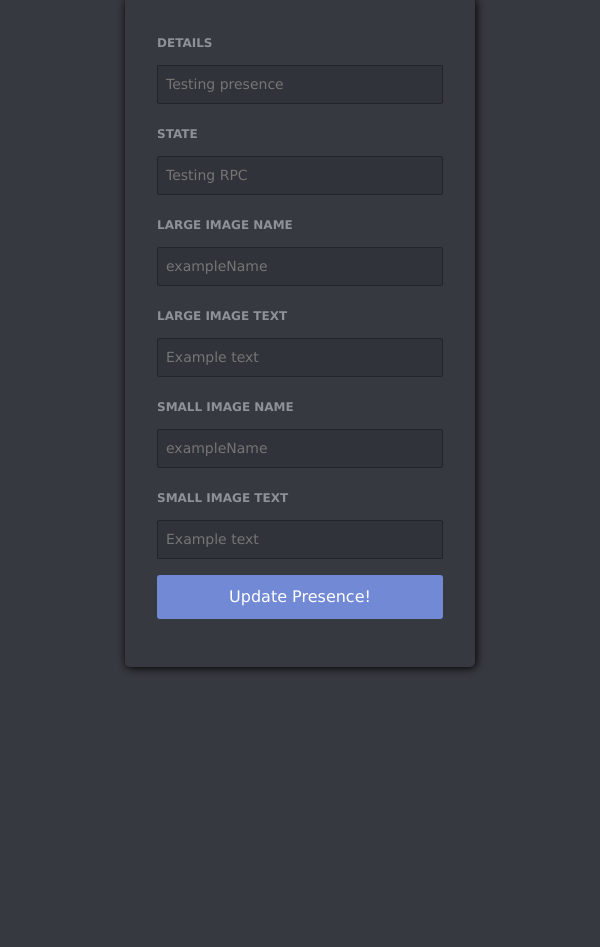
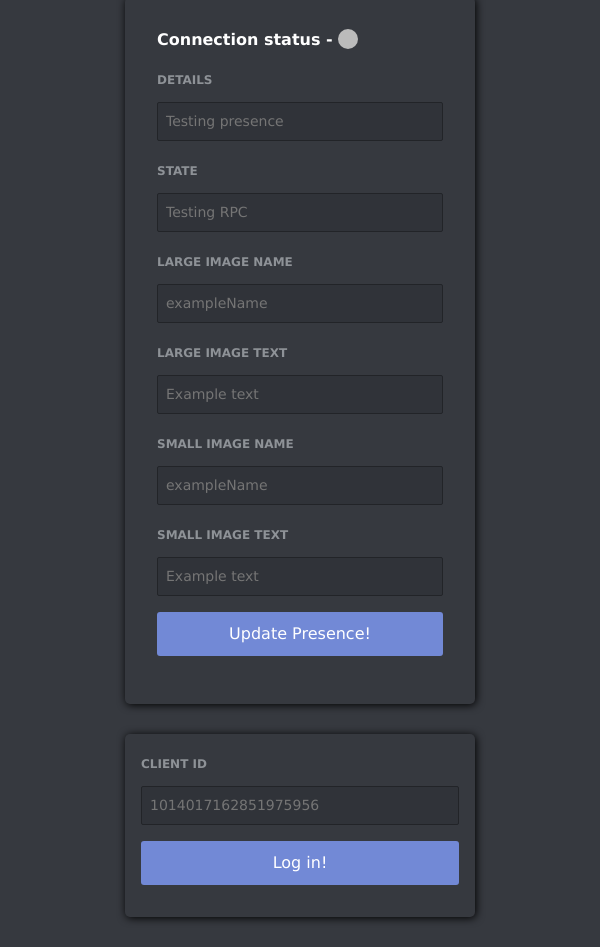
Before and after one commit to RakiDev/ERP, an Electron app: page index.html in a window 600 px wide. Shown: the part 185-1132 px from the top of the page. Before the commit the page ends 882 px from the top, so only its background shows below. Drawn offline with nearby package versions, Linux system fonts and the light colour scheme.

Commit message:
added connection status (html,css)

```diff
--- a/index.html
+++ b/index.html
@@ -16,6 +16,10 @@
 
   <div class="container">
     <div class="login">
+      <div class="status-container">
+        <p id="status">Connection status - </p>
+        <span class="dot" id="switch"></span>
+      </div>
       <form action="#" id="login">
         <div class="form__group">
           <label for="details">Details</label>
@@ -51,6 +55,22 @@
         <div class="form__group">
           <input class="btn" id="btnLogin" type="button" value="Update Presence!" />
         </div>
+
+      </form>
+    </div>
+
+  </div>
+
+  <div class="container" id="bottom-container">
+    <div class="login">
+      <form action="#" id="bottom-login">
+        <div class="form__group">
+          <label for="clientId">Client ID</label>
+          <input type="text" id="clientId" placeholder="1014017162851975956"/>
+        </div>
+        <div class="form__group">
+          <input class="btn" id="switchStatus" type="button" value="Log in!" />
+        </div>
       </form>
     </div>
   </div>
--- a/styles.css
+++ b/styles.css
@@ -47,6 +47,10 @@ nav {
   max-width: 350px;
   box-shadow: 1px 1px 8px #000;
   border-radius: 5px;
+}
+
+#bottom-container {
+  padding: 1em;
 }
 
 .friends__mutual {
@@ -148,3 +152,28 @@ input[type="password"] {
 .hidden {
   display: none;
 }
+
+.dot {
+  height: 20px;
+  width: 20px;
+  background-color: #bbb;
+  border-radius: 50%;
+  display: inline-block;
+}
+
+.dot-green {
+  transition: background-color 0.5s;
+  background-color:rgb(11, 165, 62);
+}
+
+#status {
+  font-weight: bold;
+  display: inline-block;
+  margin: 0;
+  position: relative;
+  bottom: 0.25em;
+}
+
+.status-container {
+  margin-bottom: 10px;
+}
```
